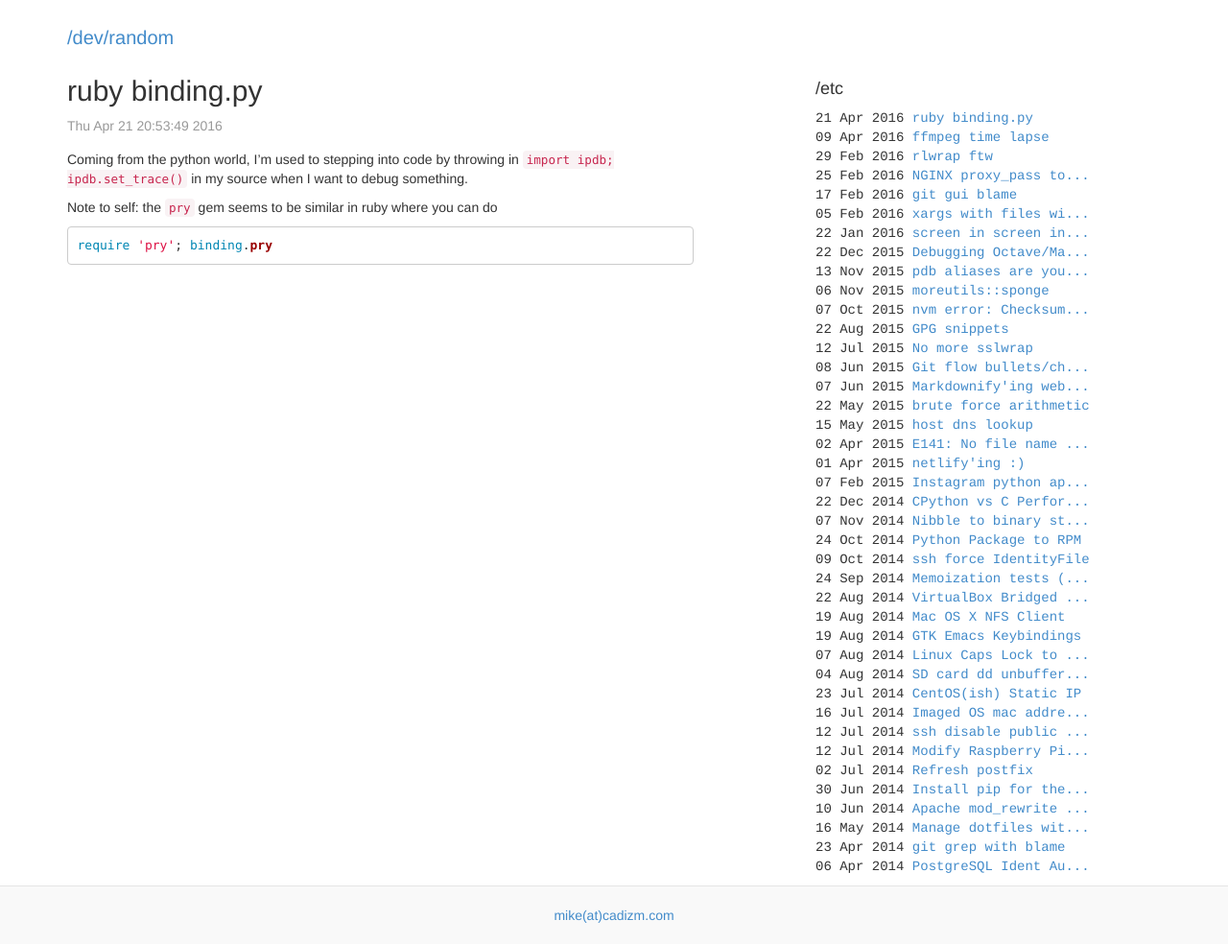
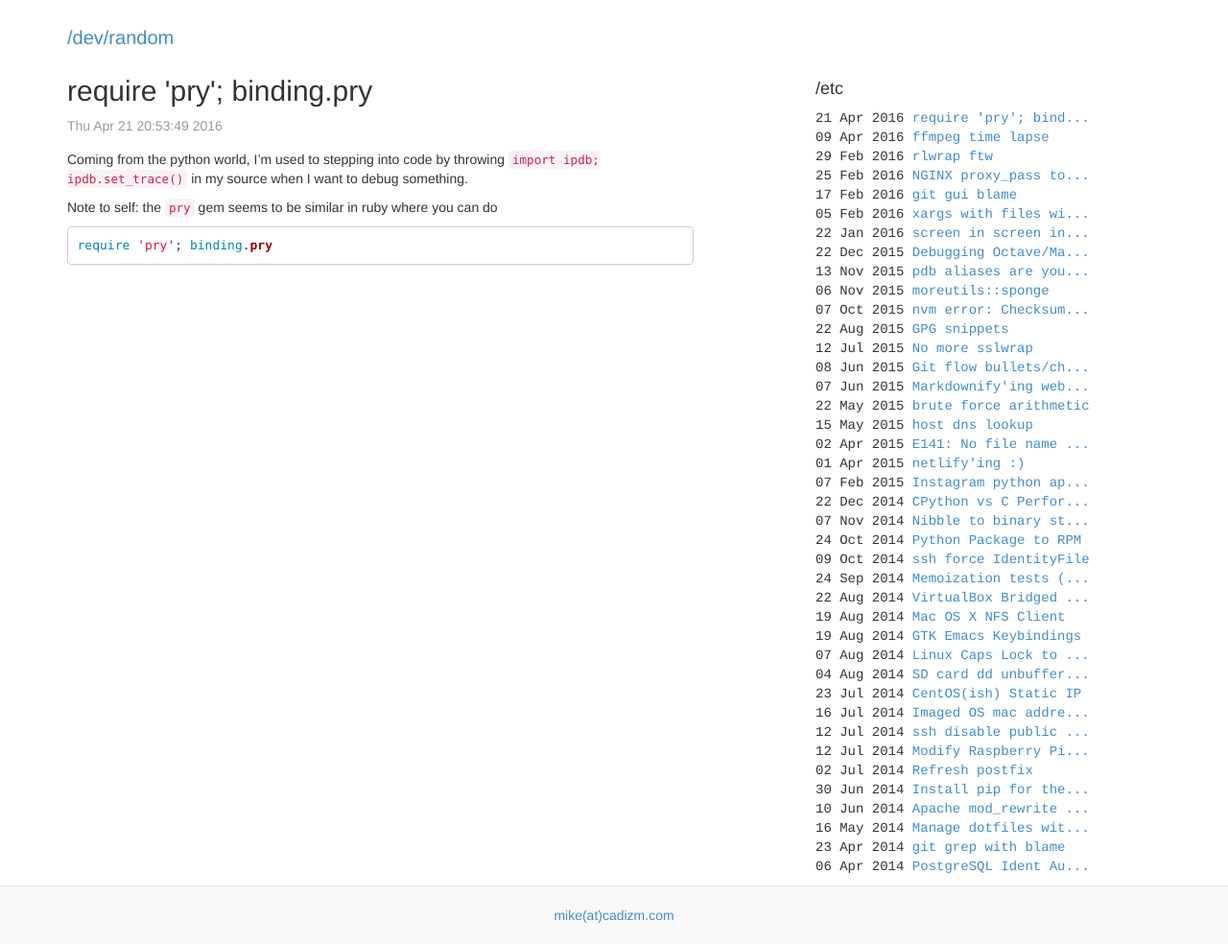
Before and after one commit to cadizm/blog.mcadiz.com, a Jekyll site: the page built from _posts/2016-04-21-ruby-binding-py.md, in a window 1280 px wide. Shown: the whole page at 96% size. Built offline with Jekyll 4.4.1, drawn with Linux system fonts in a browser that asks for light colours; nearby versions of some CDN libraries; library files that are not in the unit come from our copies; Markdown is read by kramdown in place of the engine named in the settings.

Commit message:
small nits

```diff
--- a/_posts/2016-04-21-ruby-binding-py.md
+++ b/_posts/2016-04-21-ruby-binding-py.md
@@ -1,10 +1,10 @@
 ---
 layout: post
-title: "ruby binding.py"
+title: "require 'pry'; binding.pry"
 date: Thu Apr 21 13:53:49 PDT 2016
 ---
 
-Coming from the python world, I'm used to stepping into code by throwing in
+Coming from the python world, I'm used to stepping into code by throwing
 `import ipdb; ipdb.set_trace()` in my source when I want to debug something.
 
 Note to self: the `pry` gem seems to be similar in ruby where you can do
```
